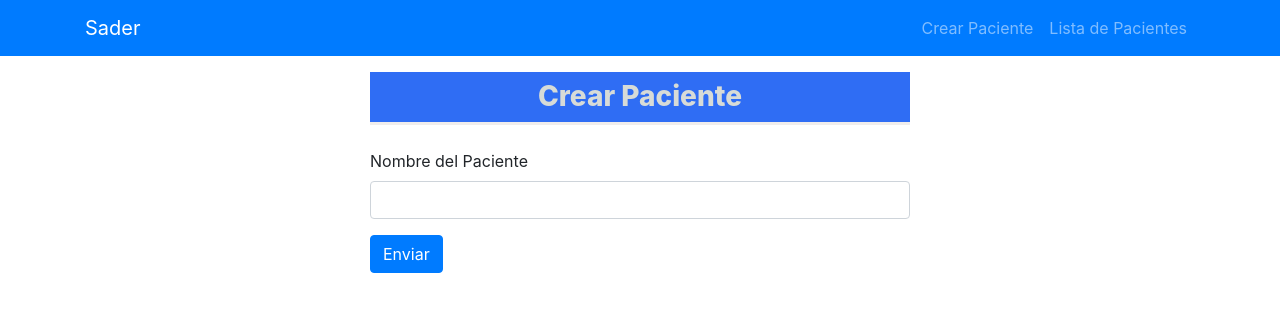
After one commit to Emanuel-628/Agenda-Sader, a PHP site: page /crear_paciente.php in a window 1280 px wide. The commit adds this page. Shown: the top 312 px of the page. Run offline with PHP 8.4, Linux system fonts and the light colour scheme.

Commit message:
se agrego una nueva ventana para crear los pacientes en una nueva tabla

```diff
--- /dev/null
+++ b/crear_paciente.php
@@ -0,0 +1,47 @@
+<!DOCTYPE html>
+<html lang="es">
+<head>
+    <meta charset="UTF-8">
+    <meta name="viewport" content="width=device-width, initial-scale=1.0">
+    <title>Crear Pacientes</title>
+    <link rel="stylesheet" href="css/bootstrap.min.css">
+
+    <style>
+    .custom-heading {
+        color: #d7dbd7;
+        font-weight: 800;
+        border-bottom: 3px solid rgb(240, 237, 236);
+        background: #2f6df4;
+        padding: 8px 30px;
+        text-align: center;
+    }
+</style>
+</head>
+<body>
+
+    <nav class="navbar navbar-expand-lg navbar-dark bg-primary">
+    <div class="container">
+        <a href="index.php" class="navbar-brand">Sader</a>
+        <ul class="navbar-nav">
+        <li class="nav-item"><a href="crear_paciente.php" class="nav-link">Crear Paciente</a></li>
+        <li class="nav-item"><a href="mostrar_eventos.php" class="nav-link">Lista de Pacientes</a></li>
+        </ul>
+    </div>
+    </nav>
+
+<div class="container mt-3">
+  <div class="row">
+    <div class="col-md-6 mx-auto">
+      <h3 class="text-center mb-4 custom-heading">Crear Paciente</h2>
+      <form action="guardarPaciente.php" method="post">
+        <div class="mb-3">
+          <label for="pacienteId" class="form-label">Nombre del Paciente</label>
+          <input type="text" class="form-control" id="pacienteId" name="pacienteId">
+        </div>
+        <button type="submit" class="btn btn-primary">Enviar</button>
+      </form>
+    </div>
+  </div>
+
+</body>
+</html>
--- a/modalNuevoEvento.php
+++ b/modalNuevoEvento.php
@@ -56,7 +56,6 @@
 				<input type="text" class="form-control" name="tratamiento" id="tratamiento"/>
 			</div>
 		</div>
-
     <div class="form-group">
 			<label for="evento" class="col-sm-12 control-label">¿Asistio?</label>
 			<div class="col-sm-12">
@@ -70,7 +69,6 @@
         <input type="radio" class="form-check-input" id="radio2" name="optradio" value="Si" style="display: inline">Si
       </label>
     </div>
-
 		</div>
 
     <div class="form-group">
--- a/mostrar_eventos.php
+++ b/mostrar_eventos.php
@@ -33,7 +33,7 @@
     <div class="container">
         <a href="index.php" class="navbar-brand">Sader</a>
         <ul class="navbar-nav">
-        <li class="nav-item"><a href="#" class="nav-link">Crear Paciente</a></li>
+        <li class="nav-item"><a href="crear_paciente.php" class="nav-link">Crear Paciente</a></li>
         <li class="nav-item"><a href="mostrar_eventos.php" class="nav-link">Lista de Pacientes</a></li>
         </ul>
     </div>
@@ -56,6 +56,7 @@
                 // Imprimir la tabla HTML
                 echo '<table id="tablaEventos" class="display" style="width:100%">';
                 echo '<thead><tr>
+                <th>Paciente ID</th>
                 <th>Foto</th>
                 <th>Paciente</th>
                 <th>Fecha Proxima de Cita</th>
@@ -68,12 +69,14 @@
                 echo '<tbody>';
                 while($fila = mysqli_fetch_assoc($resultado)) {
                     echo '<tr>';
+                    echo '<td>' . $fila['pacienteId'] . '</td>';
                     echo '<td><img src="/agenda/uploads/' . $fila['foto'] . '" alt="Foto Paciente" width="100"></td>';
                     echo '<td>' . $fila['evento'] . '</td>';
                     echo '<td>' . $fila['fecha_prox'] . '</td>';
                     echo '<td>' . $fila['fecha_pago'] . '</td>';
                     echo '<td>' . $fila['tratamiento'] . '</td>';
                     echo '<td>' . $fila['observacion'] . '</td>';
+                    echo '<td>' . $fila['pago'] . '</td>';
                     echo '<td>' . ($fila['asistio'] == 'option1' ? 'No' : 'Si') . '</td>';
                     echo '</tr>';
                 }
```
Also changed, not shown: UpdateEvento.php (+39 -10 lines), bd/eventoscalendar.sql (+13 -0 lines), guardarPaciente.php (added, +13 -0 lines), index.php (+15 -8 lines), modalUpdateEvento.php (+39 -9 lines).
